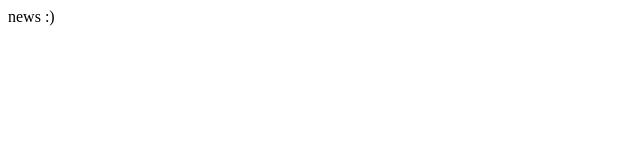
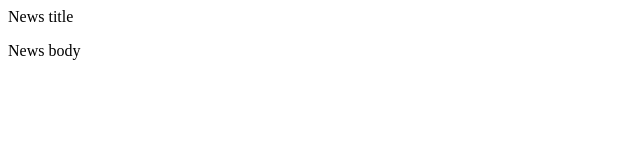
Before and after one commit to chrystiamweb/react-example, a React app: page / in a window 1280 px wide. Shown: the top 160 px of the page, without its empty margins (0-640 px from the left). Built offline with nearby package versions, Linux system fonts and the light colour scheme.

Commit message:
changed news do folder for grouping componets, and created list component

```diff
--- a/src/app.jsx
+++ b/src/app.jsx
@@ -1,5 +1,5 @@
 import React from 'react';
 import ReactDOM from 'react-dom';
-import News from './news';
+import News from './news/list';
 
-ReactDOM.render(<News/>, document.getElementById('app'));
+ReactDOM.render(<News title='News title' body='News body'/>, document.getElementById('app'));
--- a/src/news.jsx
+++ /dev/null
@@ -1,5 +0,0 @@
-import React from 'react';
-
-export default () => (
-  <p>news :)</p>
-)
--- /dev/null
+++ b/src/news/list.jsx
@@ -0,0 +1,8 @@
+import React from 'react';
+
+export default (props) => (
+  <div>
+    <p>{props.title}</p>
+    <p>{props.body}</p>
+  </div>
+)
```
